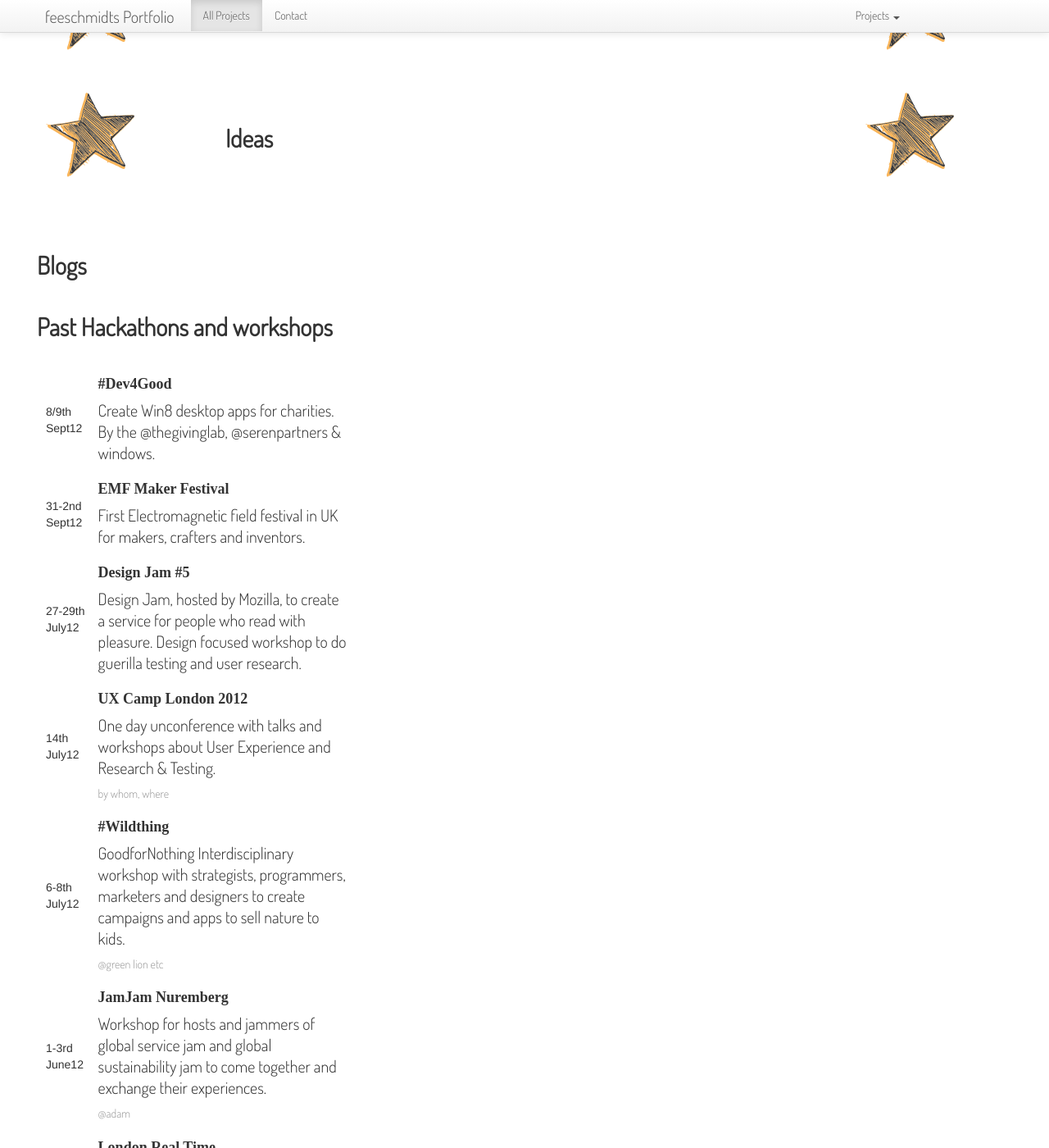
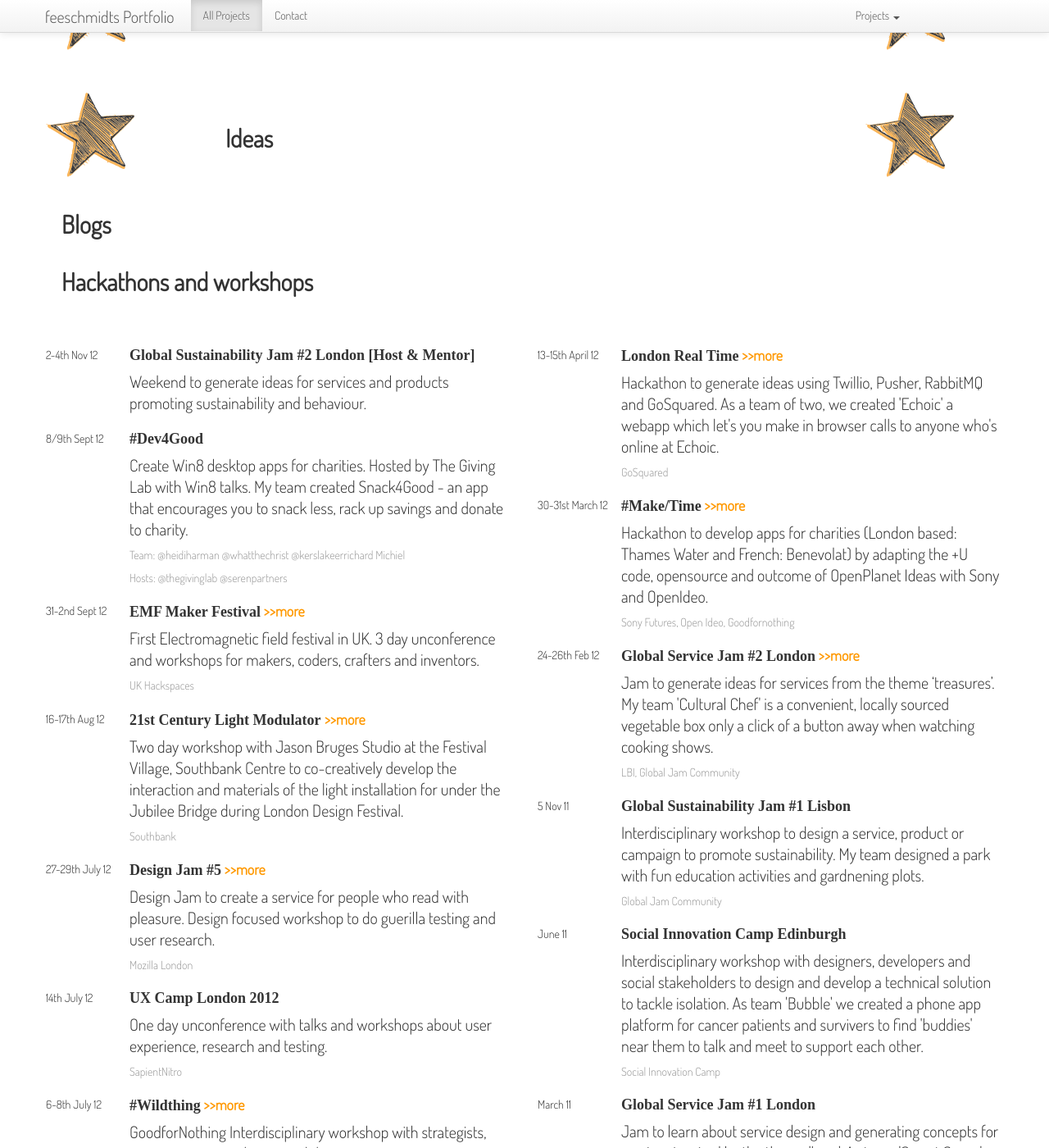
Before and after one commit to feeschmidts/feeschmidts.github.com, a Jekyll site: the page built from projects.html, in a window 1280 px wide and 1400 px high, scrolled down 557 px. Shown: the whole window at 82% size. Built offline with Jekyll 4.4.1, drawn with Linux system fonts in a browser that asks for light colours; some web fonts are replaced; some of the changed text lies outside the part shown.

Commit message:
Added Workshops, Meetups and Conferences

```diff
--- a/projects.html
+++ b/projects.html
@@ -65,155 +65,242 @@
         <img src="static/images/star.png">
       </div>
     </div>
-
-<div class="row">
 <h2 class="centre">Blogs</h2>
 
-  <h2 class="centre">Past Hackathons and workshops</h2>
-  <div class="span4">
-    <table border="0" style="width:100%">
+
+
+  <h2>Hackathons and workshops</h2>
+  <div class="row">
+  <div class="span6">
+    <table border="0">
       <tr>
-<td class="date">8/9th Sept12</td>
+        <td class="date">2-4th Nov 12</td>
+        <td>
+          <h4>Global Sustainability Jam #2 London [Host & Mentor]</h4>
+          <p>Weekend to generate ideas for services and products promoting sustainability and behaviour.</p>
+            <p class="small"></p>
+        </td>
+      </tr>
+      <tr>
+        <td class="date">8/9th Sept 12</td>
         <td>
           <h4>#Dev4Good</h4>
-  <p>Create Win8 desktop apps for charities. By the @thegivinglab, @serenpartners & windows.</p></td>
+          <p>Create Win8 desktop apps for charities. Hosted by The Giving Lab with Win8 talks. My team created Snack4Good - an app that encourages you to snack less, rack up savings and donate to charity.</p>
+          <p class="small">Team: @heidiharman @whatthechrist @kerslakeerrichard Michiel</p>
+          <p class="small">Hosts: @thegivinglab @serenpartners</p>
+        </td>
       </tr>
       <tr>
-<td class="date">31-2nd Sept12</td>
-<td><h4>EMF Maker Festival</h4>
-  <p>First Electromagnetic field festival in UK for makers, crafters and inventors.</p></td>
+        <td class="date">31-2nd Sept 12</td>
+        <td>
+          <h4>EMF Maker Festival<a href="http://craftythingsmade.wordpress.com/2012/09/03/emf-camp/"> >>more</a></h4>
+          <p>First Electromagnetic field festival in UK. 3 day unconference and workshops for makers, coders, crafters and inventors.</p>
+        <p class="small">UK Hackspaces</p></td>
       </tr>
-<td class="date">27-29th July12</td>
-<td><h4>Design Jam #5</h4>
-  <p>Design Jam, hosted by Mozilla, to create a service for people who read with pleasure. Design focused workshop to do guerilla testing and user research.</p></td>
+      <tr>
+        <td class="date">16-17th Aug 12</td>
+        <td>
+          <h4>21st Century Light Modulator <a href="http://designerlymethods.wordpress.com/2012/09/04/modulator/"> >>more</a></h4>
+          <p>Two day workshop with Jason Bruges Studio at the Festival Village, Southbank Centre to co-creatively develop the interaction and materials of the light installation for under the Jubilee Bridge during London Design Festival.</p>
+          <p class="small">Southbank</p></td>
       </tr>
-<td class="date">14th July12</td>
-<td><h4>UX Camp London 2012</h4>
-  <p>One day unconference with talks and workshops about User Experience and Research & Testing.</p>
-<p class="small">by whom, where</p></td>
+      <tr>
+        <td class="date">27-29th July 12</td>
+        <td>
+          <h4>Design Jam #5<a href="http://designerlymethods.wordpress.com/2012/08/04/design-jam-5/"> >>more</a></h4>
+          <p>Design Jam to create a service for people who read with pleasure. Design focused workshop to do guerilla testing and user research.</p>
+          <p class="small">Mozilla London</p>
+        </td>
       </tr>
-<td class="date">6-8th July12</td>
-<td><h4>#Wildthing</h4>
+        <td class="date">14th July 12</td>
+        <td>
+          <h4>UX Camp London 2012</h4>
+          <p>One day unconference with talks and workshops about user experience, research and testing.</p>
+          <p class="small">SapientNitro</p></td>
+      </tr>
+      <tr>
+        <td class="date">6-8th July 12</td>
+        <td>
+          <h4>#Wildthing<a href="http://craftythingsmade.wordpress.com/2012/07/08/wildthing/"> >>more</a></h4>
           <p>GoodforNothing Interdisciplinary workshop with strategists, programmers, marketers and designers to create campaigns and apps to sell nature to kids.</p>
-<p class="small">@green lion etc</p></td>
+          <p class="small">@wearewildthing @Green_Lions</p>
+        </td>
       </tr>
-<td class="date">1-3rd June12</td>
-<td><h4>JamJam Nuremberg</h4>
+      <tr>
+        <td class="date">1-3rd June 12</td>
+        <td>
+          <h4>JamJam Nuremberg<a href="http://designerlymethods.wordpress.com/2012/06/26/jamjam/"> >>more</a></h4>
           <p>Workshop for hosts and jammers of global service jam and global sustainability jam to come together and exchange their experiences.</p>
-<p class="small">@adam</p></td>
+          <p class="small">@adamstjohn @markusedgar</p>
+        </td>
       </tr>
-<td class="date">13-15th April12</td>
-<td><h4>London Real Time</h4>
-  <p>Hackathons to come up with ideas mashing APIs</p>
-<p class="small"></p></td>
-</tr>
-<td class="date">30-31st March</td>
-<td><h4>#Make/Time</h4>
-  <p>Hackathon to help develop apps for two charities by adapting opensource +U code (outcome of OpenPlanet Ideas with Sony and OpenIdeo)</p>
-<p class="small">Sony, Open Ideo</p></td>
-</tr>
-<td class="date">24-26th Feb12</td>
-<td><h4>Global Service Jam London</h4>
-  <p>Jam to develop and pitch ideas for service design ideas to the theme ‘treasures’</p>
-<p class="small">xxx</p></td>
-</tr>
-<td class="date">5 Nov11</td>
-<td><h4>Global Sustainability Jam Lisbon</h4>
-  <p>XXX</p>
-<p class="small">xxx</p></td>
-</tr>
-<td class="date">June11</td>
-<td><h4>Social Innovation Camp Edinburgh</h4>
-  <p>Interdisciplinary Workshop weekend to design and develop a technical solution to tackle isolation</p>
-<p class="small">xxx</p></td>
-</tr>
-<td class="date">March11</td>
-<td><h4>Global Service Jam London</h4>
-  <p>Interdisciplinary Workshop weekend to design and develop a park for fun education for sustainability</p>
-<p class="small">xxx</p></td>
-</tr>
-<td class="date">March11</td>
-<td><h4>GoodforNothing #1</h4>
-  <p>Weekend interdisciplinary workshop Branding & storytelling for ‘Global Generation’</p>
-<p class="small">xxx</p></td>
-</tr>
-<td class="date">March10</td>
-<td><h4>Business Planning Workshop</h4>
-  <p>One day workshop run by Max Comfort organised as part of the Deutsche Bank Award</p>
-<p class="small">xxx</p></td>
-</tr>
-<td class="date">Oct08</td>
-<td><h4>SONY Workshop: Interconnected Toys</h4>
-  <p>One week workshop with Sony R&D team Tokio and Chiba University , Japan, at TAIK, Helsinki
-</p>
-<p class="small">xxx</p></td>
+      <tr>
+        <td class="date">March-May 12</td>
+        <td>
+          <h4>Co-Design of the Festival Village<a href="http://designerlymethods.wordpress.com/2012/02/18/festival-village/"> >>more</a></h4>
+          <p>Range of co-design and maker workshops to transform the an underused space by the Southbank into a vibrant colouful meet and workshop space.</p>
+          <p class="small">@festivalvillage with LYN and TILT</p>
+        </td>
       </tr>
     </table>
+  </div>
+
+  <div class="span6">
+    <table border="0">
+      <tr>
+        <td class="date">13-15th April 12</td>
+        <td>
+          <h4>London Real Time<a href="http://designerlymethods.wordpress.com/2012/04/15/echoic-ldnrealtime/">   >>more</a></h4>
+          <p>Hackathon to generate ideas using Twillio, Pusher, RabbitMQ and GoSquared. As a team of two, we created 'Echoic' a webapp which let's you make in browser calls to anyone who's online at Echoic.</p>
+          <p class="small">GoSquared</p>
+        </td>
+      </tr>
+      <tr>
+        <td class="date">30-31st March 12</td>
+        <td>
+          <h4>#Make/Time<a href="http://designerlymethods.wordpress.com/2012/04/05/maketime-hackday/">  >>more</a></h4>
+          <p>Hackathon to develop apps for charities (London based: Thames Water and French: Benevolat) by adapting the +U code, opensource and outcome of OpenPlanet Ideas with Sony and OpenIdeo.</p>
+          <p class="small">Sony Futures, Open Ideo, Goodfornothing</p>
+        </td>
+      </tr>
+      <tr>
+        <td class="date">24-26th Feb 12</td>
+        <td>
+          <h4>Global Service Jam #2 London<a href="http://designerlymethods.wordpress.com/2012/03/07/service-design-jam-gsj12-london/">  >>more</a></h4>
+        <p>Jam to generate ideas for services from the theme ‘treasures’. My team 'Cultural Chef' is a convenient, locally sourced vegetable box only a click of a button away when watching cooking shows.</p>
+        <p class="small">LBI, Global Jam Community</p>
+      </td>
+    </tr>
+    <tr>
+      <td class="date">5 Nov 11</td>
+      <td>
+        <h4>Global Sustainability Jam #1 Lisbon</h4>
+        <p>Interdisciplinary workshop to design a service, product or campaign to promote sustainability. My team designed a park with fun education activities and gardnening plots.</p>
+        <p class="small">Global Jam Community</p>
+      </td>
+    </tr>
+    <tr>
+      <td class="date">June 11</td>
+      <td>
+        <h4>Social Innovation Camp Edinburgh</h4>
+        <p>Interdisciplinary workshop with designers, developers and social stakeholders to design and develop a technical solution to tackle isolation. As team 'Bubble' we created a phone app platform for cancer patients and survivers to find 'buddies' near them to talk and meet to support each other.</p>
+        <p class="small">Social Innovation Camp</p>
+      </td>
+    </tr>
+    <tr>
+      <td class="date">March 11</td>
+      <td>
+        <h4>Global Service Jam #1 London</h4>
+        <p>Jam to learn about service design and generating concepts for services inspired by the theme 'hero'. As team 'Secret Sauce' we created playful games and educational guidelines for schools.</p>
+        <p class="small">LBI, Global Jam Community</p>
+      </td>
+    </tr>
+    <tr>
+      <td class="date">March 11</td>
+      <td>
+        <h4>GoodforNothing #1</h4>
+        <p>Interdisciplinary workshop with strategists, designer and marketers to help charities with their branding and communication. My team helped ‘Global Generation’ with their branding and setting up social media channels.</p>
+        <p class="small">Global Generation KingsX</p>
+      </td>
+    </tr>
+    <tr>
+      <td class="date">March 10</td>
+      <td>
+        <h4>Business Planning Workshop</h4>
+        <p>One day workshop to plan and write a business plan for entrepreneurs in the creative industry.</p>
+        <p class="small">By Max Comfort at Glasgow School of Art for Deutsche Bank Award</p>
+      </td>
+    </tr>
+    <tr>
+      <td class="date">Oct 08</td>
+      <td>
+        <h4>Interconnected Toys</h4>
+        <p>One week workshop at Taik, Helsinki, with Sony R&D team from Tokio and students from Chiba University to generate concepts for connected and interactive toys.</p>
+        <p class="small">Sony Tokio, Chiba University, Taik Helsinki</p>
+      </td>
+    </tr>
+    </table>
+  </div>
+</div>
+
+
+<h2>Meetups & Conferences</h2>
+<div class="row">
+  <div class="span6">
+    <table border="0">
+      <tr>
+        <td class="date">18th Sept 12</td>
+        <td>
+          <h4>Upcoming: Global Design Forum</h4>
+          <p>One day design conference where I'll be volunteering and tweeting.</p>
+          <p class="small">London Design Festival</p>
+        </td>
+      </tr>
+        <td class="date">29th Aug 12</td>
+          <td><h4>Iot Summer Showcase<a href="http://designerlymethods.wordpress.com/2012/09/04/iot/"> >>more</a></h4>
+          <p>Internet of Things Meetup showcasing projects from across Europe. The projects ranged from playfully making the digital tangible to measuring air quality.</p>
+          <p class="small">cosm #iotLondon</p></td>
+      </tr>
+        <td class="date">19th June 12</td>
+          <td><h4>LDNIA Design Summer 2012 #1</h4>
+          <p>Evening of talks by Matt Biddulph about using real data for prototypes, CodeClub and Patrick Bergel presenting Chirp.</p>
+          <p class="small">Albion</p></td>
+      </tr>
+        <td class="date">April,July 12</td>
+          <td><h4>HackerNews London</h4>
+          <p>Evening of talks and pizza about enterpreneurship & tech startups.</p>
+          <p class="small">#HNLondon</p></td>
+      </tr>
+
+        <td class="date">16th Feb 12</td>
+          <td><h4>Citizen Science Summit<a href="http://designerlymethods.wordpress.com/2012/02/22/cyberscience-summit-talks/"> >>more</a></h4>
+          <p>One day conference about Citizen Science projects, web based platforms combining gamification and visualisations as engagement mechanism.</p>
+          <p class="small">cybersciencesummit.org/</p></td>
+      </tr>
+    </table>
+  </div>
+
+
+  <div class="span6">
+    <table border="0">
+        <tr>
+        <td class="date">June 11</td>
+          <td><h4>IMPROV workshop<a href="http://designerlymethods.wordpress.com/2011/06/16/improv-games/"> >>more</a></h4>
+          <p>Workshop for learning and testing improv methods for teamwork and prototying.</p>
+          <p class="small">The Hub Islington</p></td>
+      </tr>
+
+          <td class="date">May 11</td>
+          <td>
+            <h4>Agile & Lean Startup Meetup</h4>
+            <p>Evening event to learn about Scrum process methods and play games helping iteration.</p>
+            <p class="small">UEL</p></td>
+        </tr>
+        <tr>
+        <td class="date">21st May 11</td>
+      <td><h4>OpenTec Conference</h4>
+        <p>One day conference of talks about OpenTec projects.</p>
+      <p class="small">ULU London</p></td>
+      </tr>
+      <td class="date">Nov 09</td>
+      <td><h4>Young Scottish Entrepreneur Start Up Day</h4>
+        <p>Workshop and networking event of Scottish Universities for young entrepreneurs.</p>
+      <p class="small">Glasgow School of Art</p></td>
+      </tr>
+      <td class="date">Feb 09</td>
+      <td><h4>Emotion and Design</h4>
+        <p>Interdisciplinary workshop to create products and prototypes with human characteristics and behaviour.</p>
+      <p class="small">Design Factory, Helsinki</p></td>
+      </tr>
+
+      <td class="date">May 08</td>
+      <td><h4>Teamwork and Management Course
+        <a href="http://designerlymethods.wordpress.com/2009/12/03/ttools/"> >>more</a></h4>
+        <p>Weekend course run by Birgit Mager getting to know and testing different teamworking methods and tools.</p>
+      <p class="small">KISD cologne</p></td>
+      </tr>
+    </table>
+</div>
+</div>
 
   </div>
-</div>
-<div class="row">
-  <div class="span4">
-
-<h2 class="centre">Meetups & Conferences</h2>
-  <div class="span4">
-    <table border="0" style="width:100%">
-<tr>
-  <td class="date">X</td>
-<td><h4>UX Camp 2012 </h4>
-  <p>One day conference about web based platforms combining gamification and visualisations</p>
-<p class="small">cosm</p></td>
-</tr>
-<td class="date">July12</td>
-<td><h4>Summer talks IA</h4>
-  <p>Eve of talks</p>
-<p class="small">cosm</p></td>
-</tr>
-  <td class="date">April12</td>
-<td><h4>HackerNews London #HNLondon</h4>
-  <p>Evening of talks and pizza about enterpreneurship & tech startups</p>
-<p class="small">xxx</p></td>
-</tr>
- <td class="date">April12</td>
-<td><h4>#IOT London</h4>
-  <p>Regular meetup about projects of the ‘Internet of things’ aka cool projects combining code, objects and sensors.</p>
-<p class="small">cosm</p></td>
-</tr>
-<td class="date">Feb12</td>
-<td><h4>Citizen Science Summit </h4>
-  <p>One day conference about web based platforms combining gamification and visualisations</p>
-<p class="small">cosm</p></td>
-</tr>
-<td class="date">June11</td>
-<td><h4>IMPROV workshop</h4>
-  <p>Creative teamwork and prototying</p>
-<p class="small">cosm</p></td>
-</tr>
-<td class="date">May11</td>
-<td><h4>Agile & Lean Startup Meetup</h4>
-  <p>Evening event for Scrum process methods</p>
-<p class="small">cosm</p></td>
-</tr>
-<td class="date">May11</td>
-<td><h4>OpenTec Conference, ULU London</h4>
-  <p>Evening event for Scrum process methods</p>
-<p class="small">cosm</p></td>
-</tr>
-<td class="date">Nov09</td>
-<td><h4>Young Scottish Entrepreneur Start Up Day</h4>
-  <p>Workshop and networking event of Scottish Universities for young entrepreneurs</p>
-<p class="small">cosm</p></td>
-</tr>
-<td class="date">Feb09</td>
-<td><h4>Emotion and Design, Interdisciplinary Workshop</h4>
-  <p>Afternoon workshop at the Design Factory, Helsinki</p>
-<p class="small">cosm</p></td>
-</tr>
-
-<td class="date">May08</td>
-<td><h4>Teamwork and Management Course</h4>
-  <p>Weekend course run by Birgit Mager</p>
-<p class="small">cosm</p></td>
-</tr>
-
-  </div>
--- a/static/css/portfolio.css
+++ b/static/css/portfolio.css
@@ -474,3 +474,10 @@
 .contact {
 	background-color: #C0C0C0;
 }
+.date {
+	width: 100px;
+	vertical-align: top;
+	padding-top:10px;
+	font-family: 'Dosis', sans-serif;
+	font-size: 14px;
+}
```
Lines whose indentation alone changed are shown as unchanged.
